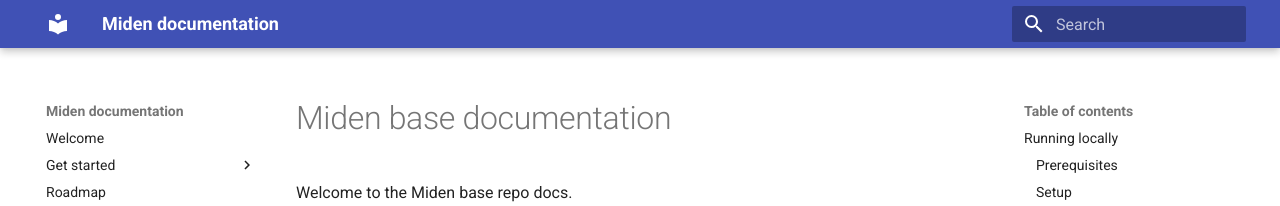
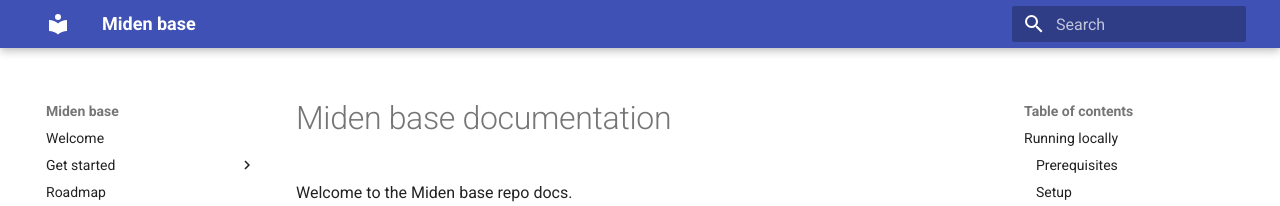
Before and after one commit to 0xPolygonMiden/miden-base, an MkDocs documentation site: the page built from docs/README.md, in a window 1280 px wide. Shown: the top 206 px of the page. Built offline with MkDocs 1.6.1 and Material for MkDocs 9.7.7, drawn with Linux system fonts in a browser that asks for light colours.

Commit message:
revert site-name change

```diff
--- a/mkdocs.yml
+++ b/mkdocs.yml
@@ -1,4 +1,4 @@
-site_name: Miden documentation
+site_name: Miden base
 theme:
   name: material
   features:
```
